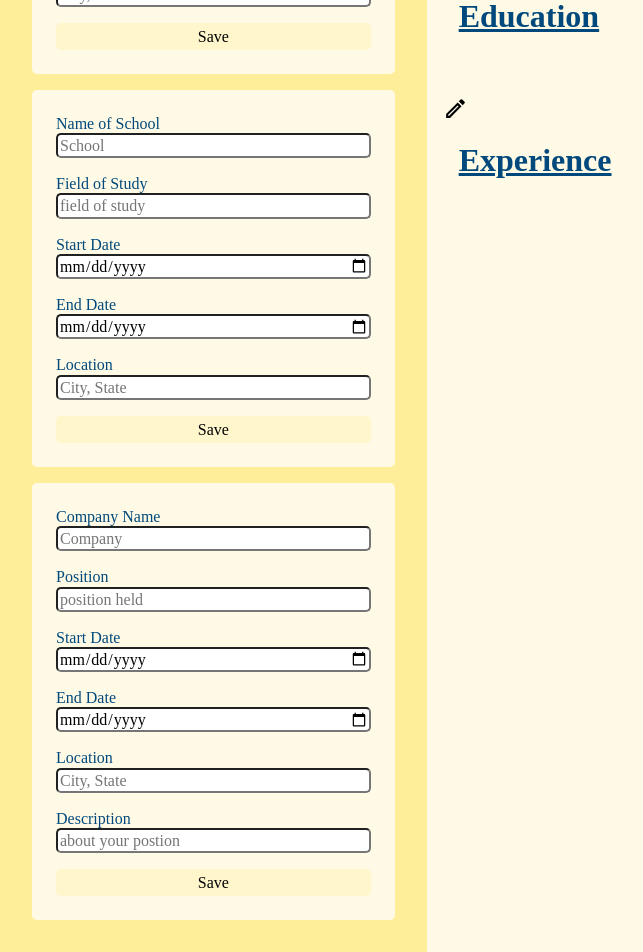
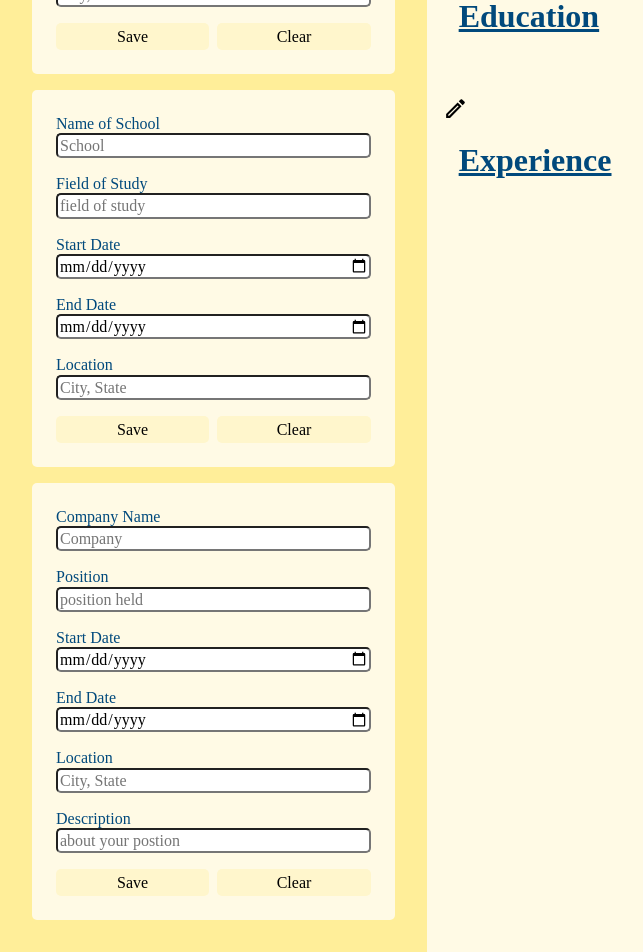
Before and after one commit to saykate/Odin-CV-app, a React (Vite) app: page / in a window 1280 px wide. Shown: the part 318-1270 px from the top of the page, without its empty margins (0-643 px from the left). Built offline with nearby package versions, Linux system fonts and the light colour scheme.

Commit message:
added a clear button to forms and it works as expected. Have typescript issues I thought had been cleared. Not sure how to fix.

```diff
--- a/src/App.tsx
+++ b/src/App.tsx
@@ -120,6 +120,21 @@ function App() {
     setFormExperienceData({...contentExperienceData})
   }
 
+  function handlePersonalDataClear(e: { preventDefault: () => void }) {
+    e.preventDefault();
+    setFormPersonalData({...PERSONAL_DATA_INITIAL_STATE})
+  }
+
+  function handleEducationDataClear(e: { preventDefault: () => void }) {
+    e.preventDefault();
+    setFormEducationData({...EDUCATION_DATA_INITIAL_STATE})
+  }
+
+  function handleExperienceDataClear(e: { preventDefault: () => void }) {
+    e.preventDefault();
+    setFormExperienceData({...EXPERIENCE_DATA_INITIAL_STATE})
+  }
+
   return (
     <MainBody>
       <Header
@@ -132,10 +147,13 @@ function App() {
         experienceData={formExperienceData}
         handlePersonalDataChange={handlePersonalDataChange}
         handlePersonalDataSubmit={handlePersonalDataSubmit}
+        handlePersonalDataClear={handlePersonalDataClear}
         handleEducationDataChange={handleEducationDataChange}
         handleEducationDataSubmit={handleEducationDataSubmit}
+        handleEducationDataClear={handleEducationDataClear}
         handleExperienceDataChange={handleExperienceDataChange}
         handleExperienceDataSubmit={handleExperienceDataSubmit}
+        handleExperienceDataClear={handleExperienceDataClear}
         />
       <Content
         educationData={contentEducationData}
--- a/src/components/Sidebar.tsx
+++ b/src/components/Sidebar.tsx
@@ -12,13 +12,16 @@ export type SideBarTypes = {
     experienceData: ExperienceData;
     handlePersonalDataChange: (e: React.ChangeEvent<HTMLInputElement>) => void;
     handlePersonalDataSubmit: (e: { preventDefault: () => void }) => void;
+    handlePersonalDataClear: (e: { preventDefault: () => void }) => void;
     handleEducationDataChange: (e: React.ChangeEvent<HTMLInputElement>) => void;
     handleEducationDataSubmit: (e: { preventDefault: () => void }) => void;
+    handleEducationDataClear: (e: { preventDefault: () => void }) => void;
     handleExperienceDataChange: (e: React.ChangeEvent<HTMLInputElement>) => void;
     handleExperienceDataSubmit: (e: { preventDefault: () => void }) => void;
+    handleExperienceDataClear: (e: { preventDefault: () => void }) => void;
   }
 
-const Sidebar: FC<SideBarTypes> = ({ personalData, educationData, experienceData, handlePersonalDataChange, handlePersonalDataSubmit, handleEducationDataChange, handleEducationDataSubmit, handleExperienceDataChange, handleExperienceDataSubmit }) => {
+const Sidebar: FC<SideBarTypes> = ({ personalData, educationData, experienceData, handlePersonalDataChange, handlePersonalDataSubmit, handlePersonalDataClear, handleEducationDataChange, handleEducationDataSubmit, handleEducationDataClear, handleExperienceDataChange, handleExperienceDataSubmit, handleExperienceDataClear }) => {
     const theme = useContext(ThemeContext)
 
     return (
@@ -53,7 +56,10 @@ const Sidebar: FC<SideBarTypes> = ({ personalData, educationData, experienceData
                     value={personalData.location}
                     placeholder="City, State"
                     onChange={handlePersonalDataChange} />
-                <Button onClick={handlePersonalDataSubmit} title='Save'/>
+                <div className='buttons'>
+                    <Button onClick={handlePersonalDataSubmit} title='Save'/>
+                    <Button onClick={handlePersonalDataClear} title='Clear'/>
+                </div>
             </Form>
             <Form className='educationDetails' >
                 <Input
@@ -91,7 +97,10 @@ const Sidebar: FC<SideBarTypes> = ({ personalData, educationData, experienceData
                     value={educationData.location}
                     placeholder="City, State"
                     onChange={handleEducationDataChange} />
-                <Button onClick={handleEducationDataSubmit} title='Save'/>
+                <div className='buttons'>
+                    <Button onClick={handleEducationDataSubmit} title='Save'/>
+                    <Button onClick={handleEducationDataClear} title='Clear'/>
+                </div>
             </Form>
             <Form className='experienceDetails' >
                 <Input
@@ -136,7 +145,10 @@ const Sidebar: FC<SideBarTypes> = ({ personalData, educationData, experienceData
                     value={experienceData.description}
                     placeholder="about your postion"
                     onChange={handleExperienceDataChange} />
-                <Button onClick={handleExperienceDataSubmit} title='Save'/>
+                <div className='buttons'>
+                    <Button onClick={handleExperienceDataSubmit} title='Save'/>
+                    <Button onClick={handleExperienceDataClear} title='Clear'/>
+                </div>
             </Form>
         </SidebarContainer>
     )
@@ -151,4 +163,12 @@ const SidebarContainer = styled.div`
     background-color: ${props => props.color};
     grid-area: sidebar;
     padding: 2rem;
+    .buttons {
+        width: 100%;
+        display: flex;
+        gap: .5rem;
+    }
+    button {
+        flex: 1;
+    }
 `;
```
